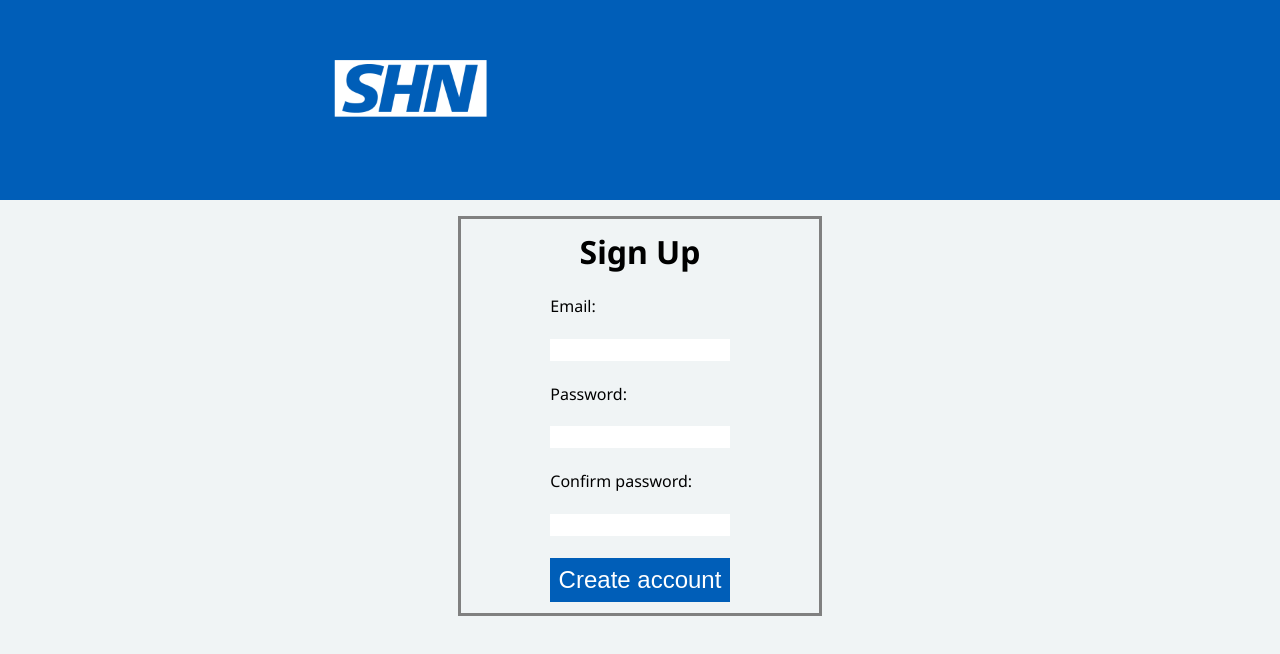
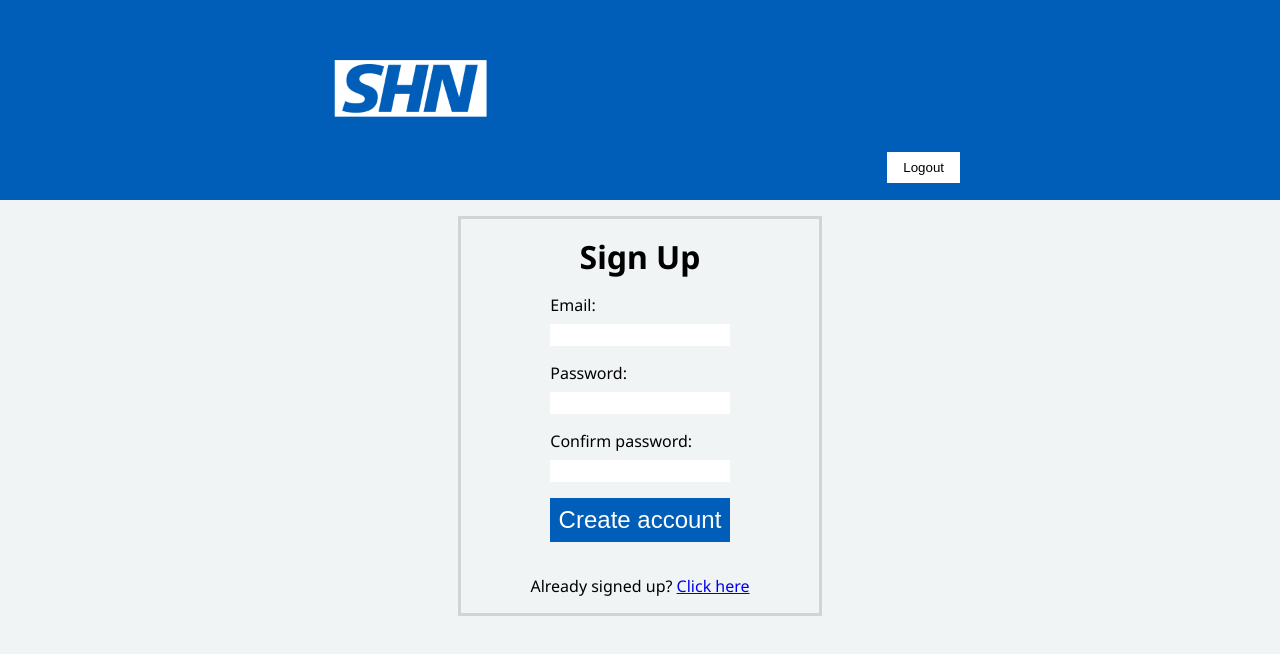
Before and after one commit to DarshDhillon/vaccine_shn, a React (Create React App) app: page /sign-up in a window 1280 px wide. Shown: the top 654 px of the page. Built offline with nearby package versions, Linux system fonts and the light colour scheme; no server answers.

Commit message:
Set private routes

```diff
--- a/src/App.js
+++ b/src/App.js
@@ -1,15 +1,31 @@
 import { BrowserRouter as Router, Switch, Route } from 'react-router-dom';
 import { useEffect } from 'react';
 import { firebaseAuth } from './firebase';
-import { useDispatch, useSelector } from 'react-redux';
-import { setIsLoading, setCurrentUserUid } from './state/usersSlice';
+import { useDispatch } from 'react-redux';
+import { setIsLoading, setCurrentUser } from './state/usersSlice';
 import SignUp from './components/SignUp';
 import Login from './components/Login';
 import Header from './components/Header';
 import GlobalStyle from './utils/GlobalStyle';
 import HomeMain from './components/HomeMain';
+import PrivateRoute from './components/PrivateRoute';
+import UserDashboard from './components/UserDashboard';
 
 const App = () => {
+  const dispatch = useDispatch();
+
+  useEffect(() => {
+    const unsubscribe = firebaseAuth.onAuthStateChanged((user) => {
+      console.log('user log1', user);
+      dispatch(setIsLoading(true));
+      dispatch(setCurrentUser(user));
+      console.log('user log2', user);
+      dispatch(setIsLoading(false));
+    });
+
+    return unsubscribe;
+  }, []);
+
   return (
     <Router>
       <GlobalStyle />
@@ -17,28 +33,11 @@ const App = () => {
       <Switch>
         <Route exact path='/' component={HomeMain} />
         <Route path='/sign-up' component={SignUp} />
+        <Route path='/login' component={Login} />
+        <PrivateRoute path='/user-dashboard' component={UserDashboard} />
       </Switch>
     </Router>
   );
 };
 
 export default App;
-
-// const dispatch = useDispatch();
-// const isLoading = useSelector((state) => state.usersSlice.isLoading);
-// const currentUserUid = useSelector(
-//   (state) => state.usersSlice.currentUserUid
-// );
-
-// useEffect(() => {
-//   const unsubscribe = firebaseAuth.onAuthStateChanged((user) => {
-//     console.log(user);
-//     user && dispatch(setCurrentUserUid(user.uid));
-//     dispatch(setIsLoading(false));
-//   });
-
-//   return unsubscribe;
-// }, []);
-
-// console.log(isLoading);
-// console.log(currentUserUid);
--- a/src/components/Header.js
+++ b/src/components/Header.js
@@ -1,14 +1,28 @@
 import styled from 'styled-components';
 import shnLogo from '../assets/images/shn_logo_blue_text.png';
 import { Link } from 'react-router-dom';
+import { useSelector, useDispatch } from 'react-redux';
+import { logoutCurrentUserAsync } from '../state/usersSlice';
 
 const Header = () => {
+  const dispatch = useDispatch();
+  const currentUser = useSelector((state) => state.usersSlice.currentUser);
+
+  console.log(currentUser);
+
+  const handleLogoutUser = () => {
+    dispatch(logoutCurrentUserAsync());
+  };
+
   return (
     <HeaderContainer>
       <HeaderImageWrapper>
         <Link to='/'>
           <HeaderLogo alt='header_logo' src={shnLogo} />
         </Link>
+        <LogoutButton onClick={handleLogoutUser} isCurrentUser={currentUser}>
+          Logout
+        </LogoutButton>
       </HeaderImageWrapper>
     </HeaderContainer>
   );
@@ -27,11 +41,26 @@ const HeaderContainer = styled.header`
 `;
 
 const HeaderImageWrapper = styled.div`
+  /* border: 1px solid black; */
   width: 50%;
   margin: 0 auto;
+  position: relative;
 `;
 
 const HeaderLogo = styled.img`
   width: 180px;
   /* border: 1px solid white; */
 `;
+
+const LogoutButton = styled.button`
+  opacity: ${(isCurrentUser) => (isCurrentUser ? '1' : '0')};
+  padding: 0.5rem 1rem;
+  background-color: #fff;
+  color: #000;
+  text-decoration: none;
+  cursor: pointer;
+  position: absolute;
+  bottom: 10px;
+  right: 0;
+  border: none;
+`;
--- a/src/components/Login.js
+++ b/src/components/Login.js
@@ -1,39 +1,116 @@
+import styled from 'styled-components';
 import { useState } from 'react';
+import {
+  loginUserAsync,
+  logoutCurrentUserAsync,
+  setIsLoadingUser,
+} from '../state/usersSlice';
 import { useDispatch } from 'react-redux';
-import { loginUserAsync } from '../state/usersSlice';
+import { useHistory, Link } from 'react-router-dom';
 
 const Login = () => {
   const [email, setEmail] = useState('');
   const [password, setPassword] = useState('');
   const dispatch = useDispatch();
+  const history = useHistory();
 
   const handleLogin = (e) => {
     e.preventDefault();
-    dispatch(loginUserAsync({ email: email, password: password }));
+    dispatch(loginUserAsync({ email, password }));
+    history.push('/user-dashboard');
+  };
+
+  const handleLogout = (e) => {
+    dispatch(logoutCurrentUserAsync());
+    // dispatch(setIsLoadingUser(true));
   };
 
   return (
-    <div>
-      <form onSubmit={handleLogin}>
-        <h1>This is the login</h1>
-        <p>email</p>
-        <input
+    <LoginContainer>
+      <LoginWrapper>
+        <LoginForm onSubmit={handleLogin}>
+          <Heading>Sign In</Heading>
+          <Label>Email:</Label>
+          <Input
+            autoComplete='none'
             required
             value={email}
             onChange={(e) => setEmail(e.target.value)}
             type='email'
           />
-        <p>password</p>
-        <input
+          <Label>Password:</Label>
+          <Input
+            autoComplete='none'
             required
             onChange={(e) => setPassword(e.target.value)}
             value={password}
-          type='text'
+            type='password'
           />
-        <button type='submit'>Login</button>
-      </form>
+          <SubmitButton type='submit'>Login</SubmitButton>
+        </LoginForm>
+        <div>
+          Need to sign up? <Link to='/sign-up'>Click here</Link>
         </div>
+      </LoginWrapper>
+    </LoginContainer>
   );
 };
 
 export default Login;
+
+const LoginContainer = styled.div`
+  /* border: 1px solid red; */
+  width: 50%;
+  margin: 0 auto;
+  padding: 1rem;
+  display: flex;
+  justify-content: center;
+`;
+
+const LoginWrapper = styled.div`
+  border: 3px solid lightgray;
+  min-height: 400px;
+  width: 60%;
+  display: flex;
+  flex-direction: column;
+  align-items: center;
+  justify-content: space-around;
+`;
+
+const LoginForm = styled.form`
+  /* border: 1px solid red; */
+  width: 50%;
+  display: flex;
+  flex-direction: column;
+  justify-content: space-around;
+`;
+
+const Label = styled.label`
+  /* font-weight: bold; */
+  margin-bottom: 0.5rem;
+`;
+
+const Input = styled.input`
+  font-size: 1.2rem;
+  border: none;
+  outline: none;
+  margin-bottom: 1rem;
+`;
+
+const Heading = styled.h1`
+  /* color: #005eb8; */
+  text-align: center;
+  margin-bottom: 1rem;
+`;
+
+const SubmitButton = styled.button`
+  padding: 0.5rem;
+  font-size: 1.5rem;
+  background-color: #005eb8;
+  color: #fff;
+  border: none;
+
+  :hover {
+    background-color: #01417e;
+  }
+`;
--- /dev/null
+++ b/src/components/PrivateRoute.js
@@ -0,0 +1,26 @@
+import { Redirect, Route } from 'react-router-dom';
+import { useSelector } from 'react-redux';
+
+const PrivateRoute = ({ component: Component, ...rest }) => {
+  const currentUser = useSelector((state) => state.usersSlice.currentUser);
+  const isLoadingUser = useSelector((state) => state.usersSlice.isLoadingUser);
+
+  console.log(currentUser);
+
+  return (
+    <>
+      {isLoadingUser ? (
+        <p>loading...</p>
+      ) : (
+        <Route
+          {...rest}
+          render={(props) => {
+            return currentUser ? <Component {...props} /> : <Redirect to='/' />;
+          }}
+        ></Route>
+      )}
+    </>
+  );
+};
+
+export default PrivateRoute;
--- a/src/components/Signup.js
+++ b/src/components/Signup.js
@@ -2,18 +2,21 @@ import styled from 'styled-components';
 import { useState } from 'react';
 import { createNewUserAsync } from '../state/usersSlice';
 import { useDispatch } from 'react-redux';
+import { useHistory, Link } from 'react-router-dom';
 
 const SignUp = () => {
   const [signUpEmail, setSignUpEmail] = useState('');
   const [signUpPassword, setSignUpPassword] = useState('');
   const [signUpConfirmPassword, setSignUpConfirmPassword] = useState('');
   const dispatch = useDispatch();
+  const history = useHistory();
 
   const handleSubmit = (e) => {
     e.preventDefault();
-    // dispatch(
-    //   createNewUserAsync({ email: signUpEmail, password: signUpPassword })
-    // );
+    dispatch(
+      createNewUserAsync({ email: signUpEmail, password: signUpPassword })
+    );
+    history.push('/user-dashboard');
   };
 
   return (
@@ -50,6 +53,9 @@ const SignUp = () => {
           )}
           <SubmitButton type='submit'>Create account</SubmitButton>
         </SignUpForm>
+        <div>
+          Already signed up? <Link to='/login'>Click here</Link>
+        </div>
       </SignUpWrapper>
     </SignUpContainer>
   );
@@ -67,12 +73,13 @@ const SignUpContainer = styled.div`
 `;
 
 const SignUpWrapper = styled.div`
-  border: 3px solid grey;
+  border: 3px solid lightgray;
   min-height: 400px;
   width: 60%;
   display: flex;
-  /* flex-direction: column; */
-  justify-content: center;
+  flex-direction: column;
+  align-items: center;
+  justify-content: space-around;
 `;
 
 const SignUpForm = styled.form`
@@ -85,17 +92,20 @@ const SignUpForm = styled.form`
 
 const Label = styled.label`
   /* font-weight: bold; */
+  margin-bottom: 0.5rem;
 `;
 
 const Input = styled.input`
   font-size: 1.2rem;
   border: none;
   outline: none;
+  margin-bottom: 1rem;
 `;
 
 const Heading = styled.h1`
   /* color: #005eb8; */
   text-align: center;
+  margin-bottom: 1rem;
 `;
 
 const SubmitButton = styled.button`
@@ -104,6 +114,7 @@ const SubmitButton = styled.button`
   background-color: #005eb8;
   color: #fff;
   border: none;
+  cursor: pointer;
 
   :hover {
     background-color: #01417e;
--- /dev/null
+++ b/src/components/UserDashboard.js
@@ -0,0 +1,15 @@
+import { useSelector } from 'react-redux';
+
+const UserDashboard = () => {
+  const currentUserUid = useSelector(
+    (state) => state.usersSlice.currentUser.uid
+  );
+
+  return (
+    <div>
+      <p>Your user ID is {currentUserUid}</p>
+    </div>
+  );
+};
+
+export default UserDashboard;
--- a/src/state/store.js
+++ b/src/state/store.js
@@ -1,10 +1,13 @@
-import { configureStore } from '@reduxjs/toolkit';
+import { configureStore, getDefaultMiddleware } from '@reduxjs/toolkit';
 import usersSlice from './usersSlice';
 
 const store = configureStore({
   reducer: {
     usersSlice,
   },
+  middleware: getDefaultMiddleware({
+    serializableCheck: false,
+  }),
 });
 
 export default store;
--- a/src/state/usersSlice.js
+++ b/src/state/usersSlice.js
@@ -7,7 +7,7 @@ export const createNewUserAsync = createAsyncThunk(
     try {
       await firebaseAuth.createUserWithEmailAndPassword(email, password);
     } catch (e) {
-      console.log(e);
+      console.error(e);
     }
   }
 );
@@ -18,7 +18,7 @@ export const logoutCurrentUserAsync = createAsyncThunk(
     try {
       await firebaseAuth.signOut();
     } catch (e) {
-      console.log(e);
+      console.error(e);
     }
   }
 );
@@ -29,7 +29,7 @@ export const loginUserAsync = createAsyncThunk(
     try {
       await firebaseAuth.signInWithEmailAndPassword(email, password);
     } catch (e) {
-      console.log(e);
+      console.error(e);
     }
   }
 );
@@ -37,19 +37,39 @@ export const loginUserAsync = createAsyncThunk(
 const usersSlice = createSlice({
   name: 'users',
   initialState: {
-    isLoading: true,
-    currentUserUid: '',
+    isLoading: false,
+    isLoadingUser: false,
+    currentUser: null,
   },
   reducers: {
     setIsLoading: (state, { payload }) => {
       state.isLoading = payload;
     },
-    setCurrentUserUid: (state, { payload }) => {
-      state.currentUserUid = payload;
+    setCurrentUser: (state, { payload }) => {
+      state.currentUser = payload;
+    },
+    setIsLoadingUser: (state, { payload }) => {
+      state.isLoadingUser = payload;
+    },
+  },
+
+  extraReducers: {
+    [loginUserAsync.pending]: (state) => {
+      state.isLoadingUser = true;
+    },
+    [loginUserAsync.fulfilled]: (state) => {
+      state.isLoadingUser = false;
+    },
+    [createNewUserAsync.pending]: (state) => {
+      state.isLoadingUser = true;
+    },
+    [createNewUserAsync.fulfilled]: (state) => {
+      state.isLoadingUser = false;
     },
   },
 });
 
-export const { setIsLoading, setCurrentUserUid } = usersSlice.actions;
+export const { setIsLoading, setCurrentUser, setIsLoadingUser } =
+  usersSlice.actions;
 
 export default usersSlice.reducer;
```
Lines whose indentation alone changed are shown as unchanged.
